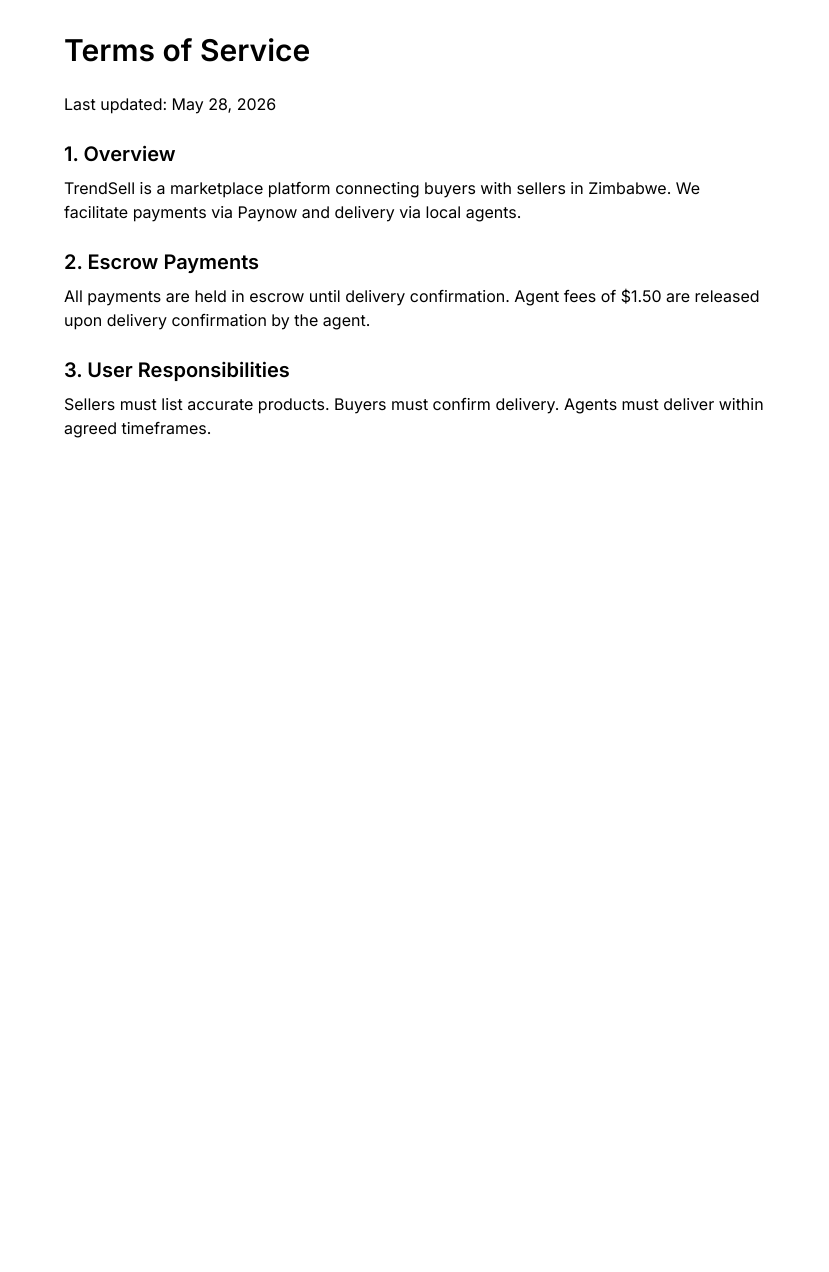
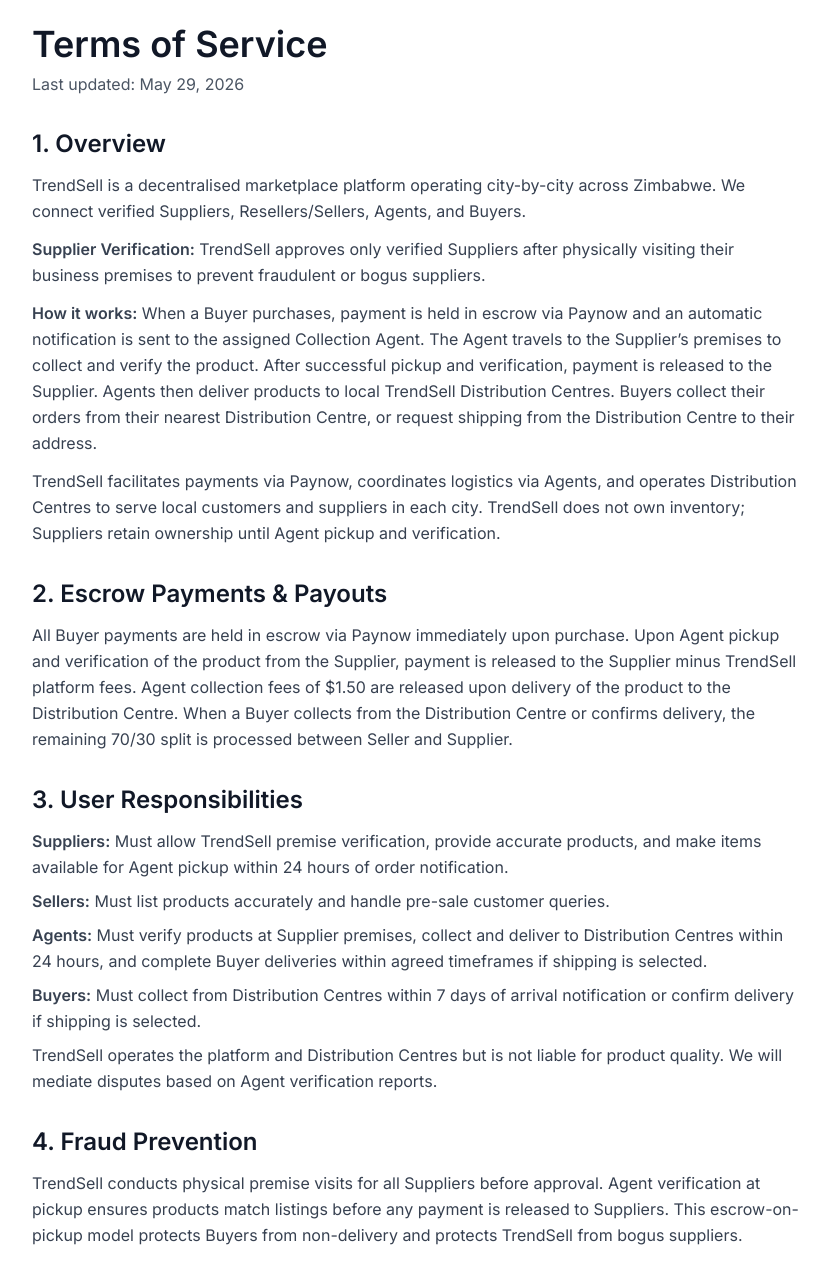
Before and after one commit to sikhumbuzilesncube/trendsell, a Next.js app: page /terms in a window 1280 px wide. Shown: the whole page, without its empty margins (224-1053 px from the left). Before the commit the page ends 800 px from the top, so only its background shows below. Built offline with nearby package versions, Linux system fonts and the light colour scheme.

Commit message:
Update page.tsx

```diff
--- a/app/terms/page.tsx
+++ b/app/terms/page.tsx
@@ -1,14 +1,84 @@
 export default function Terms() {
   return (
-    <div className="max-w-3xl mx-auto p-8">
-      <h1 className="text-3xl font-bold mb-6">Terms of Service</h1>
-      <p className="mb-4">Last updated: May 28, 2026</p>
-      <h2 className="text-xl font-semibold mt-6 mb-2">1. Overview</h2>
-      <p>TrendSell is a marketplace platform connecting buyers with sellers in Zimbabwe. We facilitate payments via Paynow and delivery via local agents.</p>
-      <h2 className="text-xl font-semibold mt-6 mb-2">2. Escrow Payments</h2>
-      <p>All payments are held in escrow until delivery confirmation. Agent fees of $1.50 are released upon delivery confirmation by the agent.</p>
-      <h2 className="text-xl font-semibold mt-6 mb-2">3. User Responsibilities</h2>
-      <p>Sellers must list accurate products. Buyers must confirm delivery. Agents must deliver within agreed timeframes.</p>
+    <div className="min-h-screen bg-white text-gray-900 p-6">
+      <div className="max-w-3xl mx-auto">
+        <h1 className="text-4xl font-bold mb-2">Terms of Service</h1>
+        <p className="text-gray-600 mb-8">Last updated: May 29, 2026</p>
+
+        <div className="space-y-8">
+          <section>
+            <h2 className="text-2xl font-semibold mb-3">1. Overview</h2>
+            <p className="text-gray-700 leading-relaxed">
+              TrendSell is a decentralised marketplace platform operating city-by-city across Zimbabwe.
+              We connect verified Suppliers, Resellers/Sellers, Agents, and Buyers.
+            </p>
+            <p className="text-gray-700 leading-relaxed mt-3">
+              <strong>Supplier Verification:</strong> TrendSell approves only verified Suppliers after
+              physically visiting their business premises to prevent fraudulent or bogus suppliers.
+            </p>
+            <p className="text-gray-700 leading-relaxed mt-3">
+              <strong>How it works:</strong> When a Buyer purchases, payment is held in escrow via Paynow
+              and an automatic notification is sent to the assigned Collection Agent. The Agent travels
+              to the Supplier’s premises to collect and verify the product. After successful pickup and
+              verification, payment is released to the Supplier. Agents then deliver products to local
+              TrendSell Distribution Centres. Buyers collect their orders from their nearest Distribution
+              Centre, or request shipping from the Distribution Centre to their address.
+            </p>
+            <p className="text-gray-700 leading-relaxed mt-3">
+              TrendSell facilitates payments via Paynow, coordinates logistics via Agents,
+              and operates Distribution Centres to serve local customers and suppliers in
+              each city. TrendSell does not own inventory; Suppliers retain ownership until
+              Agent pickup and verification.
+            </p>
+          </section>
+
+          <section>
+            <h2 className="text-2xl font-semibold mb-3">2. Escrow Payments & Payouts</h2>
+            <p className="text-gray-700 leading-relaxed">
+              All Buyer payments are held in escrow via Paynow immediately upon purchase. Upon Agent
+              pickup and verification of the product from the Supplier, payment is released to the
+              Supplier minus TrendSell platform fees. Agent collection fees of $1.50 are released
+              upon delivery of the product to the Distribution Centre. When a Buyer collects from
+              the Distribution Centre or confirms delivery, the remaining 70/30 split is processed
+              between Seller and Supplier.
+            </p>
+          </section>
+
+          <section>
+            <h2 className="text-2xl font-semibold mb-3">3. User Responsibilities</h2>
+            <p className="text-gray-700 leading-relaxed">
+              <strong>Suppliers:</strong> Must allow TrendSell premise verification, provide accurate
+              products, and make items available for Agent pickup within 24 hours of order notification.
+            </p>
+            <p className="text-gray-700 leading-relaxed mt-2">
+              <strong>Sellers:</strong> Must list products accurately and handle pre-sale customer queries.
+            </p>
+            <p className="text-gray-700 leading-relaxed mt-2">
+              <strong>Agents:</strong> Must verify products at Supplier premises, collect and deliver to
+              Distribution Centres within 24 hours, and complete Buyer deliveries within agreed timeframes
+              if shipping is selected.
+            </p>
+            <p className="text-gray-700 leading-relaxed mt-2">
+              <strong>Buyers:</strong> Must collect from Distribution Centres within 7 days of arrival
+              notification or confirm delivery if shipping is selected.
+            </p>
+            <p className="text-gray-700 leading-relaxed mt-2">
+              TrendSell operates the platform and Distribution Centres but is not liable for product
+              quality. We will mediate disputes based on Agent verification reports.
+            </p>
+          </section>
+
+          <section>
+            <h2 className="text-2xl font-semibold mb-3">4. Fraud Prevention</h2>
+            <p className="text-gray-700 leading-relaxed">
+              TrendSell conducts physical premise visits for all Suppliers before approval. Agent
+              verification at pickup ensures products match listings before any payment is released
+              to Suppliers. This escrow-on-pickup model protects Buyers from non-delivery and
+              protects TrendSell from bogus suppliers.
+            </p>
+          </section>
+        </div>
+      </div>
     </div>
   )
-}
+                }
```
